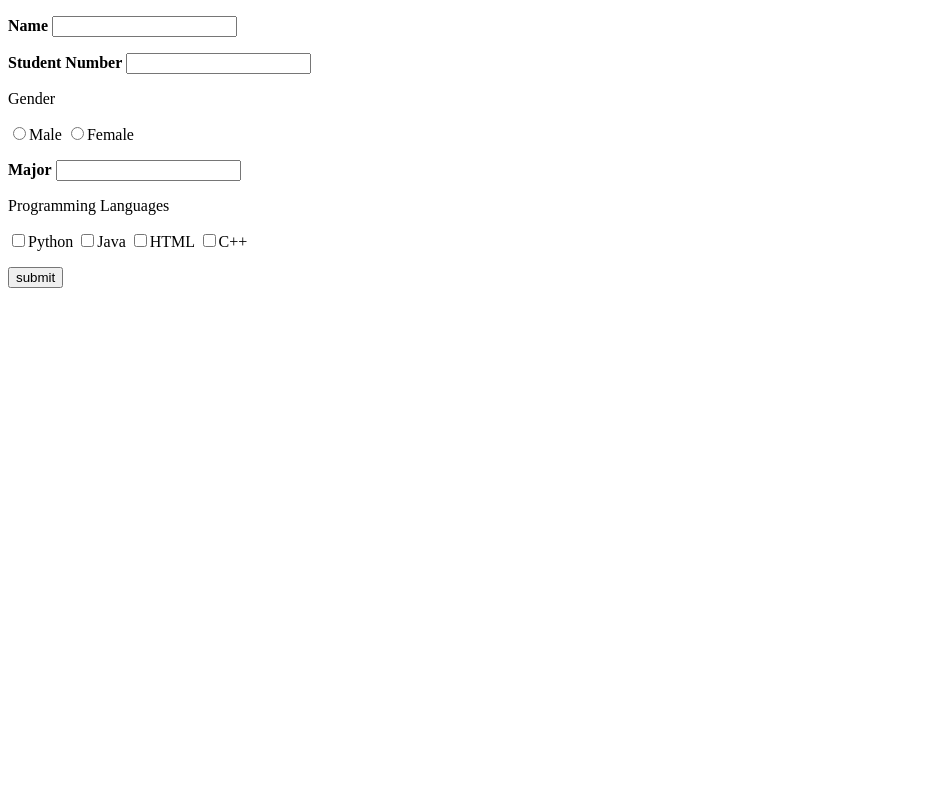
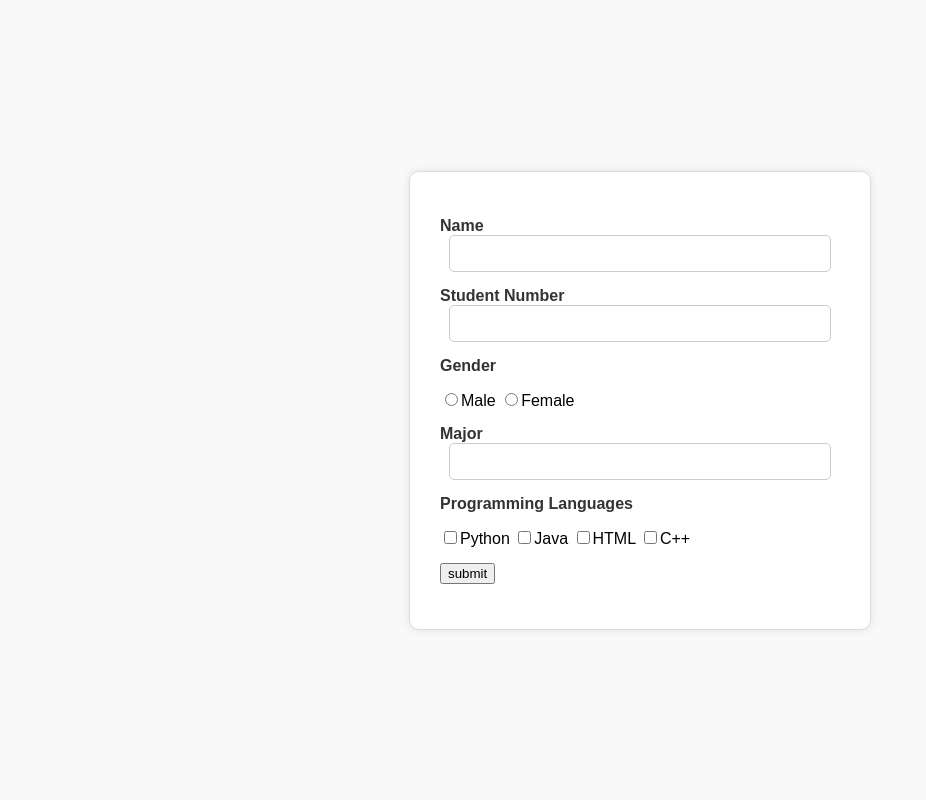
Before and after one commit to CSID-DGU/2024-2-OSSPrac-CROSS-05, a Flask app: page / in a window 1280 px wide. Shown: the whole page, without its empty margins (0-926 px from the left). Run offline with Flask 3, Linux system fonts and the light colour scheme.

Commit message:
input style

```diff
--- a/Subject3_1/templates/input.html
+++ b/Subject3_1/templates/input.html
@@ -2,6 +2,45 @@
 <html lang="ko">
 <head>
     <title>main page</title>
+    <style>
+        body {
+            font-family: Arial, sans-serif;
+            background-color: #f9f9f9;
+            display: flex;
+            justify-content: center;
+            align-items: center;
+            height: 100vh;
+            margin: 0;
+        }
+
+        form {
+            background-color: #ffffff;
+            border: 1px solid #ddd;
+            padding: 30px;
+            border-radius: 10px;
+            box-shadow: 0 0 10px rgba(0, 0, 0, 0.1);
+            width: 400px;
+        }
+
+        p {
+            margin: 15px 0;
+            font-weight: bold;
+            color: #333;
+        }
+
+        .required {
+            color: red;
+        }
+
+        input[type="text"] {
+            width: 90%;
+            padding: 10px;
+            border: 1px solid #ccc;
+            border-radius: 5px;
+            display: block;
+            margin: auto;
+        }
+    </style>
     <script>
         // 필수 입력 필드가 제대로 입력되었는지 확인
         function validateForm(){
```
